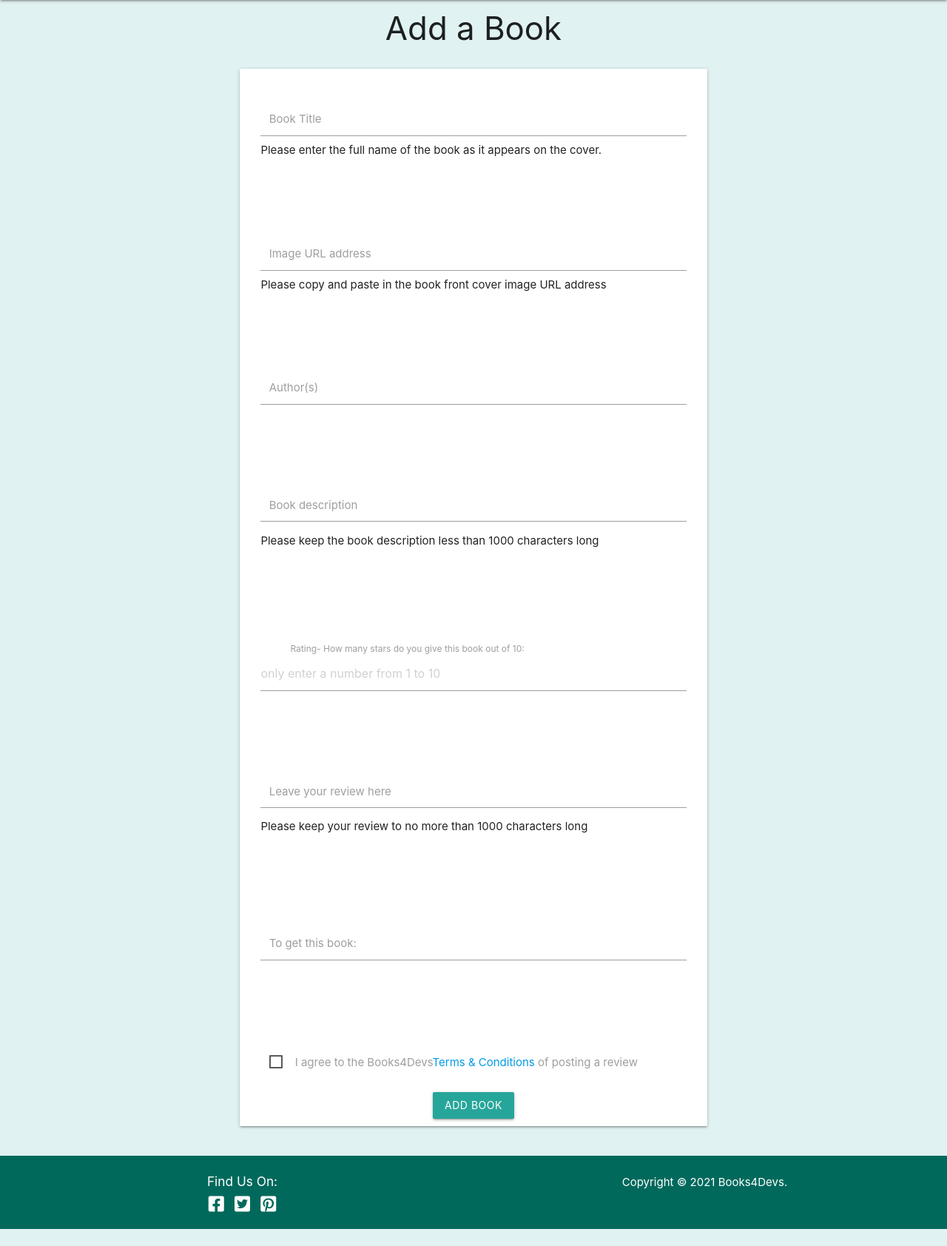
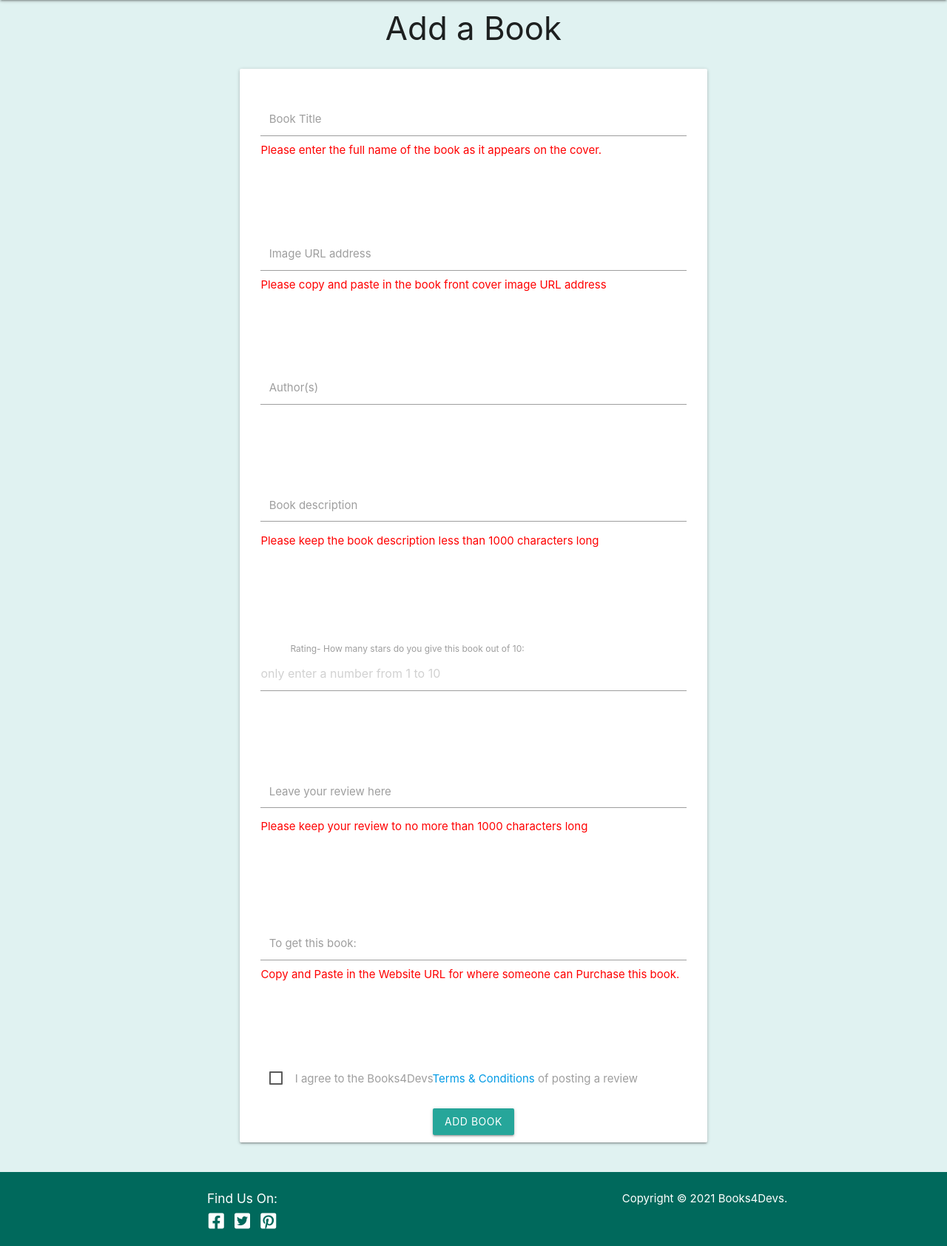
Before and after one commit to PhillyJB/Books4Devs, a Flask app: page /add_book in a window 1280 px wide. Shown: the part 64-1748 px from the top of the page at 74% size. Before the commit the page ends 1725 px from the top, so only its background shows below. Run offline with Flask 2, Linux system fonts and the light colour scheme; some libraries are stand-ins or nearby versions.

```diff
--- a/static/css/styles.css
+++ b/static/css/styles.css
@@ -20,6 +20,9 @@ body {
 footer {
   margin-top:auto;
   width: 100%;
+  bottom: 0;
+  left: 0;
+  right: 0;
 }
 
 @media (max-width: 992px) {
@@ -148,6 +151,15 @@ main {
   margin-top: 15px;
 }
 
+@media (max-width: 467px) {
+  .add-book-btn-row {
+    margin-top: 70px;
+  }
+}
+
+#desc-max, #titleHelp, #imgHelp, #comment-max, #get_book-1 {
+  color: red;
+}
 /*-----Input fields on forms-------*/
 .input-field {
   margin-top: 5px;
--- a/templates/add_book.html
+++ b/templates/add_book.html
@@ -71,7 +71,10 @@
             <div class="row">
                 <div class="input-field col s12">
                     <label for="get_book" class="form-label">To get this book:</label>
-                    <input type="text" name="get_book" class="form-control" id="get_book">
+                    <input type="text" name="get_book" id="get_book" class="form-control" aria-describedby="get_book-1" required>
+                    <div id="get_book-1" class="form-text">
+                        Copy and Paste in the Website URL for where someone can Purchase this book.
+                        </div>
                 </div>
             </div>
             <!--8a-terms&condition checkbox-->
--- a/templates/edit_book.html
+++ b/templates/edit_book.html
@@ -78,8 +78,8 @@
                 <div class="input-field col s12">
                     <label for="get_book" class="form-label">To get this book:</label>
                     <input type="text" name="get_book" class="form-control" value="{{ book.get_book }}" id="get_book"
-                        aria-describedby="get_book" required>
-                    <div id="get_book" class="form-text">
+                        aria-describedby="get_book-1" required>
+                    <div id="get_book-1" class="form-text">
                     Copy and Paste in the Website URL for where someone can Purchase this book.
                     </div>
                 </div>
```
